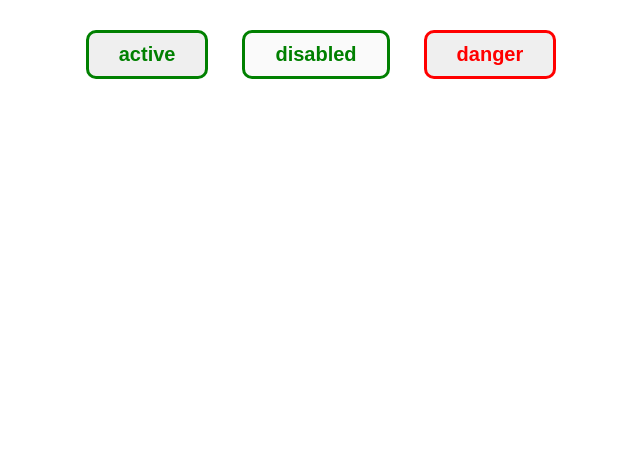
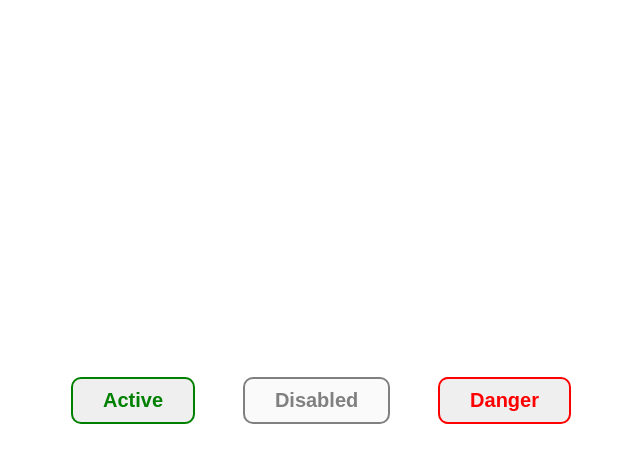
Before and after one commit to Tatyana404/DevIT_test_task, a plain HTML site: page buttons.html in a window 1280 px wide. Shown: the whole page, without its empty margins (319-959 px from the left). Drawn offline with Linux system fonts and the light colour scheme.

Commit message:
refactor buttons

```diff
--- a/assets/css/buttons.css
+++ b/assets/css/buttons.css
@@ -1,47 +1,57 @@
 * {
   box-sizing: border-box;
-  text-align: center;
+  padding: 0;
+  margin: 0;
 }
 
-.btn-container {
-  margin-top: 30px;
+body {
+  font-family: sans-serif;
+  justify-content: center;
+  align-items: center;
+  min-height: 100vh;
+  display: flex;
 }
 
-.active,
-.disabled,
-.danger {
-  padding: 10px 30px;
-  font-family: sans-serif;
-  font-size: 20px;
-  font-weight: bold;
-  border-radius: 10px;
+.container-btns {
+  justify-content: space-between;
+  min-width: 500px;
+  display: flex;
 }
 
-.active,
-.disabled {
-  color: green;
-  border: 3px solid green;
+.active-btn,
+.disabled-btn,
+.danger-btn {
+  transition: background 0.3s ease-out;
+  border-radius: 10px;
+  padding: 10px 30px;
+  font-weight: bold;
+  font-size: 20px;
 }
 
-.active:hover,
-.danger:hover {
+.active-btn {
+  border: 2px solid green;
+  color: green;
+}
+
+.disabled-btn {
+  border: 2px solid gray;
+  color: gray;
+}
+
+.danger-btn {
+  border: 2px solid red;
+  color: red;
+}
+
+.active-btn:hover,
+.danger-btn:hover {
   color: white;
 }
 
-.active:hover {
-  background-color: green;
+.active-btn:hover {
+  background: green;
 }
 
-.disabled {
-  margin-left: 30px;
-  margin-right: 30px;
+.danger-btn:hover {
+  background: red;
 }
-
-.danger {
-  color: red;
-  border: 3px solid red;
-}
-
-.danger:hover {
-  background-color: red;
-}
--- a/buttons.html
+++ b/buttons.html
@@ -9,10 +9,10 @@
     <title>Buttons</title>
   </head>
   <body>
-    <div class="btn-container">
-      <button class="active">active</button>
-      <button class="disabled" disabled>disabled</button>
-      <button class="danger">danger</button>
+    <div class="container-btns">
+      <button class="active-btn">Active</button>
+      <button class="disabled-btn" disabled>Disabled</button>
+      <button class="danger-btn">Danger</button>
     </div>
   </body>
 </html>
```
